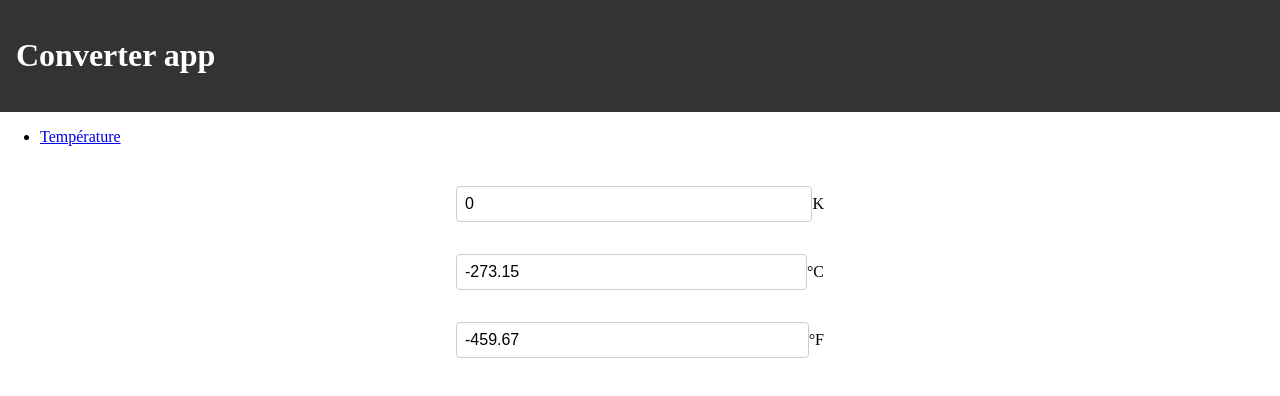
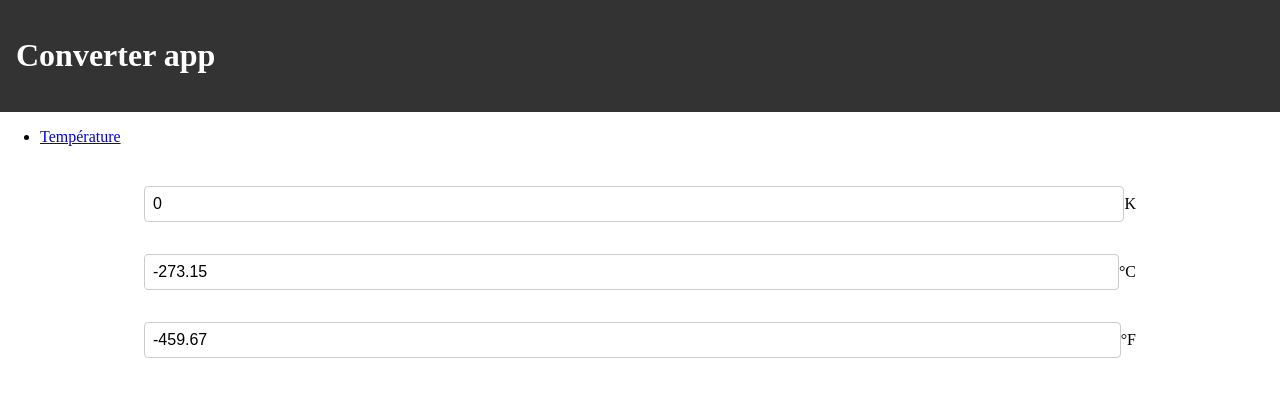
Before and after one commit to Chabloz/WebMobUi52-live-2, a Vue app: page / in a window 1280 px wide. Shown: the top 396 px of the page. Built offline with nearby package versions, Linux system fonts and the light colour scheme.

Commit message:
Add BaseForm component

```diff
--- a/src/App.vue
+++ b/src/App.vue
@@ -3,6 +3,7 @@
   import TheHeader from './components/TheHeader.vue';
   import TheNav from './components/TheNav.vue';
   import BaseInputNumber from './components/bases/BaseInputNumber.vue';
+  import BaseForm from './components/bases/BaseForm.vue';
   import { roundToTwoDecimals } from './utils/math.js';
 
   const tempSi = ref(0); // Kelvin is the SI unit for temperature
@@ -27,42 +28,28 @@
 <template>
   <TheHeader>Converter app</TheHeader>
   <TheNav />
-  <form>
+  <BaseForm>
     <BaseInputNumber
       placeholder="Kelvin"
-      id="tempKelvin"
       name="tempKelvin"
       symbol="K"
       v-model="tempKelvin"
     />
     <BaseInputNumber
       placeholder="Celsius"
-      id="tempCelsius"
       name="tempCelsius"
       symbol="°C"
       v-model="tempCelsius"
     />
     <BaseInputNumber
       placeholder="Fahrenheit"
-      id="tempFahrenheit"
       name="tempFahrenheit"
       symbol="°F"
       v-model="tempFahrenheit"
     />
-  </form>
+  </BaseForm>
 
 </template>
-
-<style scoped>
-  form {
-    display: flex;
-    flex-direction: column;
-    gap: 1rem;
-    padding: 1rem;
-    max-width: 400px;
-    margin: auto;
-  }
-</style>
 
 <style>
   * {
--- /dev/null
+++ b/src/components/bases/BaseForm.vue
@@ -0,0 +1,20 @@
+<script setup>
+
+</script>
+
+<template>
+  <form>
+    <slot />
+  </form>
+</template>
+
+<style scoped>
+  form {
+    display: flex;
+    flex-direction: column;
+    gap: 1rem;
+    padding: 1rem;
+    max-width: 80vw;
+    margin: auto;
+  }
+</style>
```
